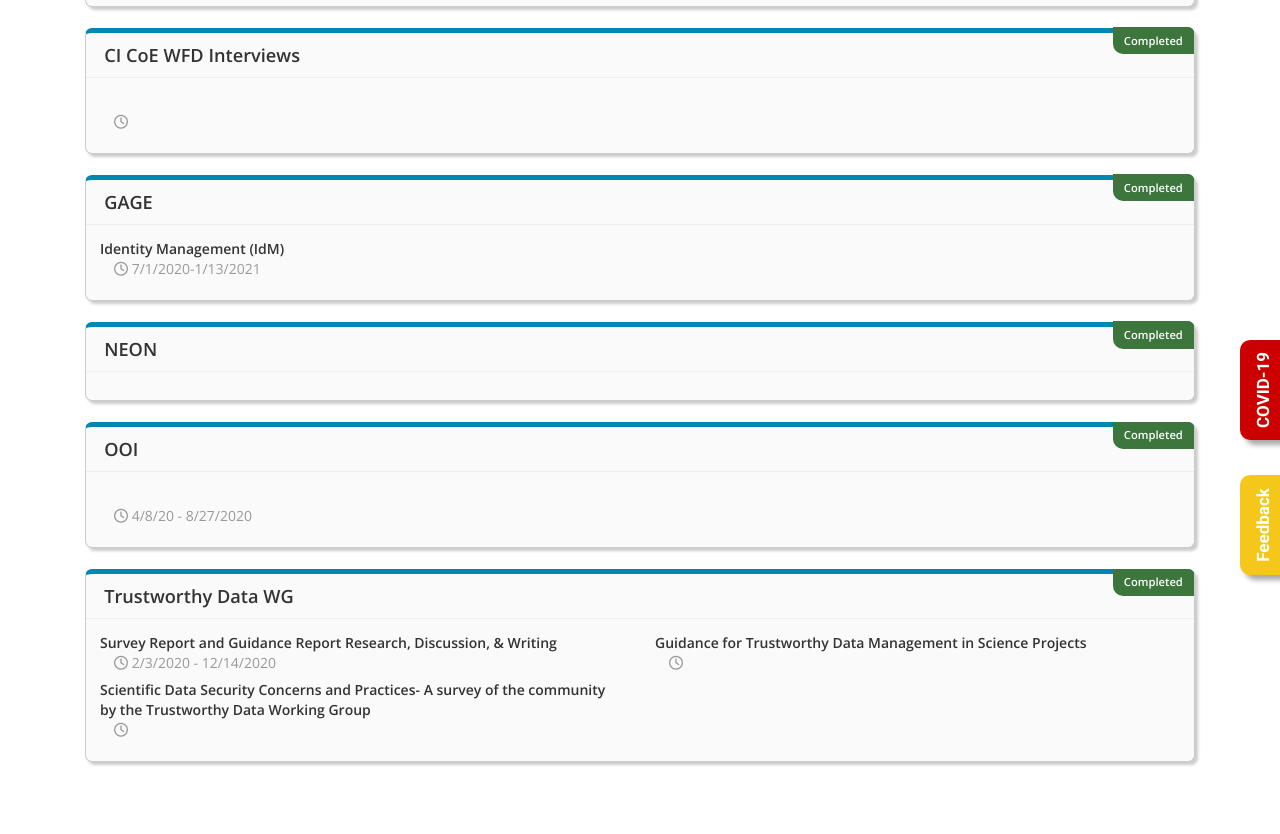
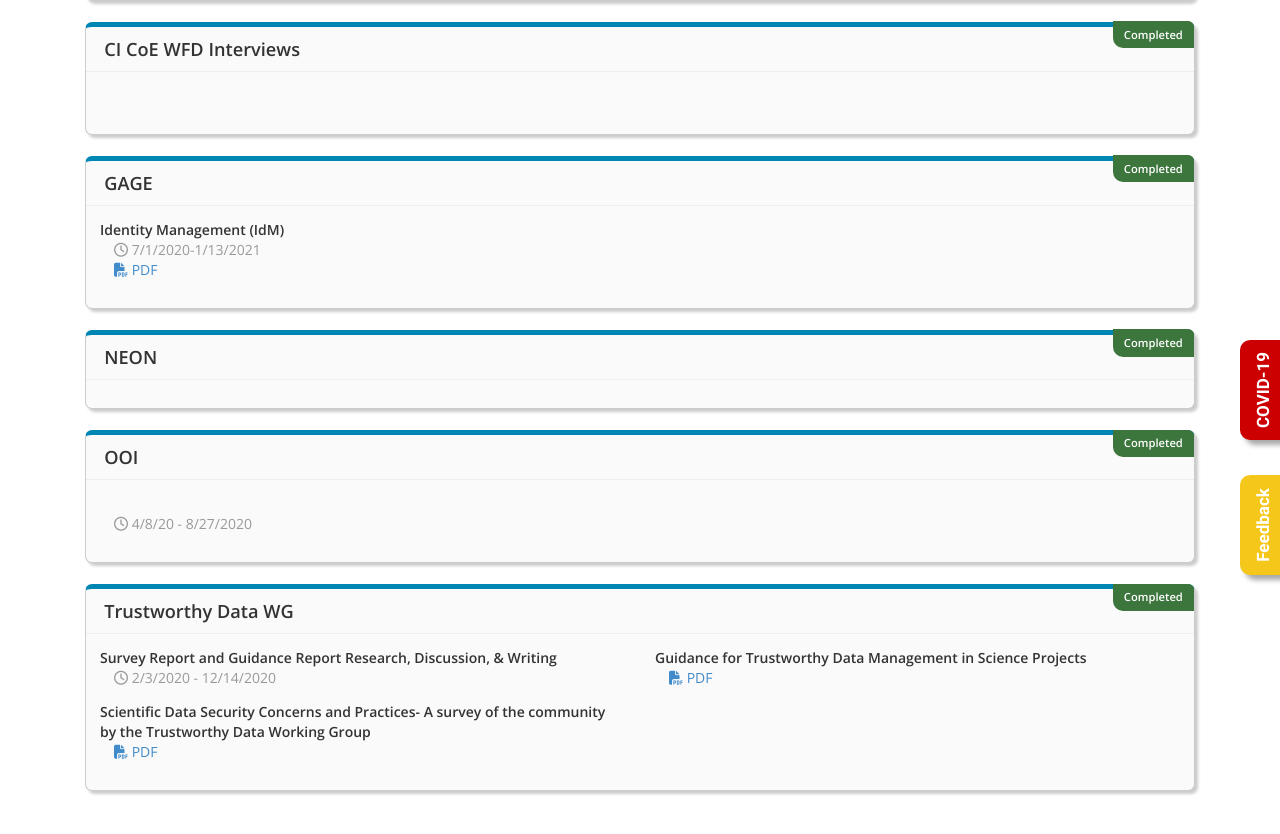
Before and after one commit to cicoe/cicoe.github.io, a Jekyll site: the page built from activities.html, in a window 1280 px wide and 900 px high, scrolled down 1414 px. Shown: the top 834 px of the window. Built offline with Jekyll 4.4.1, drawn with Linux system fonts in a browser that asks for light colours; nearby versions of some CDN libraries; some web fonts are replaced.

Commit message:
fixing activities

```diff
--- a/activities.html
+++ b/activities.html
@@ -14,11 +14,15 @@
                 <div style="padding-top: 2em">
                     {% if site.data.activities.size > 0 %}
                     {% assign activities = site.data.activities | sort: 'facility' %}
-                    {% assign activities = activities | where: 'active', true %}
-                    {% for n in activities %}
+                    {% assign activities = activities | group_by: 'active' | reverse %}
+                    {% for g in activities %}
+                    {% for n in g.items %}
                     <div class="col-md-12 col-sm-12">
                         <div class="activity"
                              style="border-top: 0.4em solid {% if n.color %} #{{ n.color }} {% else %} #0086B3 {% endif %}">
+                            {% if n.active == false %}
+                            <span class="inactive">Completed</span>
+                            {% endif %}
                             <div class="title">
                                 {{ n.facility }}
                             </div>
@@ -26,9 +30,11 @@
                                 {% for a in n.activities %}
                                 <div class="col-sm-12 col-md-12 col-lg-6" style="margin-bottom: 1em">
                                     <strong>{{ a.title }}</strong><br/>
+                                    {% if a.timeframe.size > 0 %}
                                     <span style="color: #999; margin-left: 1em">
                                         <i class="far fa-clock"></i> {{ a.timeframe }}
                                     </span><br/>
+                                    {% endif %}
                                     {% if a.video %}
                                     <span style="color: #999; margin-left: 1em">
                                         <a href="{{ a.video }}" target="_blank">
@@ -49,32 +55,6 @@
                         </div>
                     </div>
                     {% endfor %}
-                    {% endif %}
-                    {% if site.data.activities.size > 0 %}
-                    {% assign activities = site.data.activities | sort: 'facility' %}
-                    {% assign activities = activities | where: 'active', false %}
-                    {% for n in activities %}
-                    <div class="col-md-12 col-sm-12">
-                        <div class="activity"
-                             style="border-top: 0.4em solid {% if n.color %} #{{ n.color }} {% else %} #0086B3 {% endif %}">
-                            {% if n.active == false %}
-                            <span class="inactive">Completed</span>
-                            {% endif %}
-                            <div class="title">
-                                {{ n.facility }}
-                            </div>
-                            <div class="row content">
-                                {% for a in n.activities %}
-                                <div class="col-sm-12 col-md-12 col-lg-6" style="margin-bottom: 0.5em">
-                                    <strong>{{ a.title }}</strong><br/>
-                                    <span style="color: #999; margin-left: 1em">
-                                        <i class="far fa-clock"></i> {{ a.timeframe }}
-                                    </span>
-                                </div>
-                                {% endfor %}
-                            </div>
-                        </div>
-                    </div>
                     {% endfor %}
                     {% endif %}
                 </div>
```
